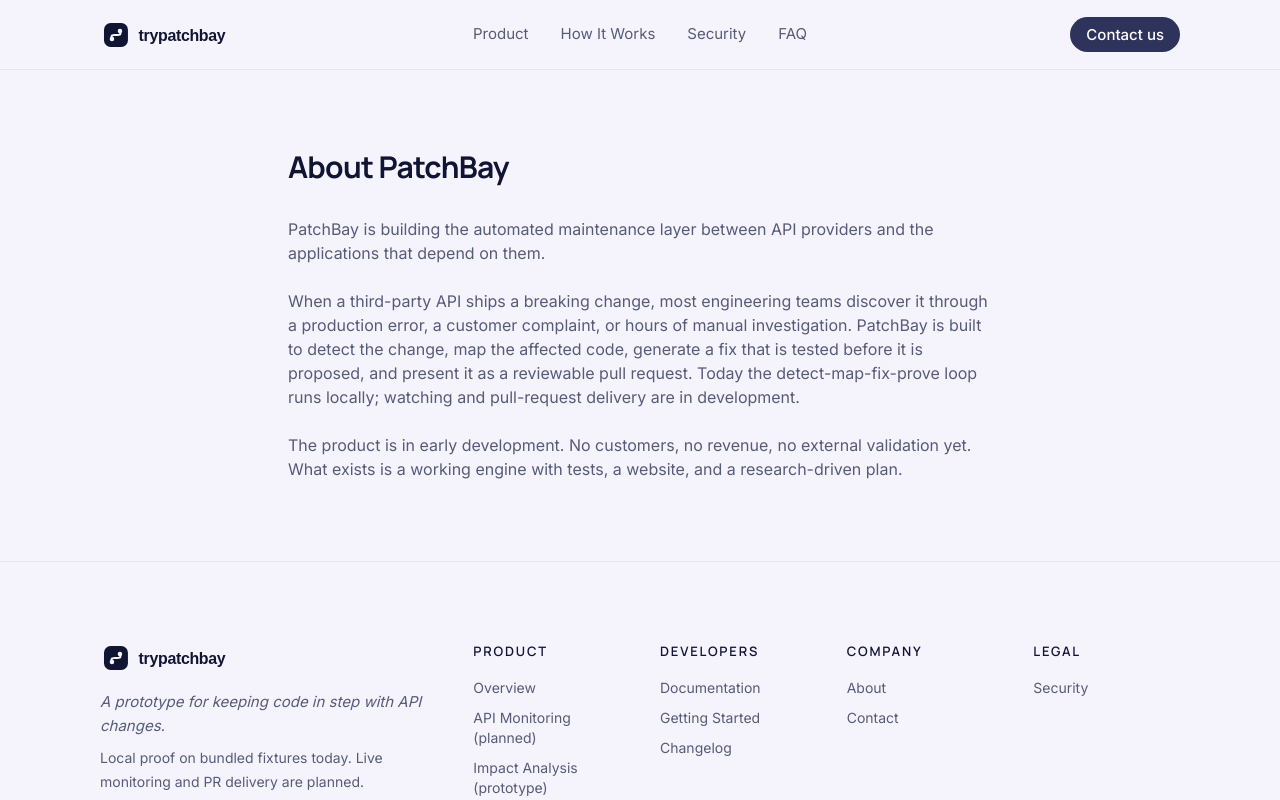
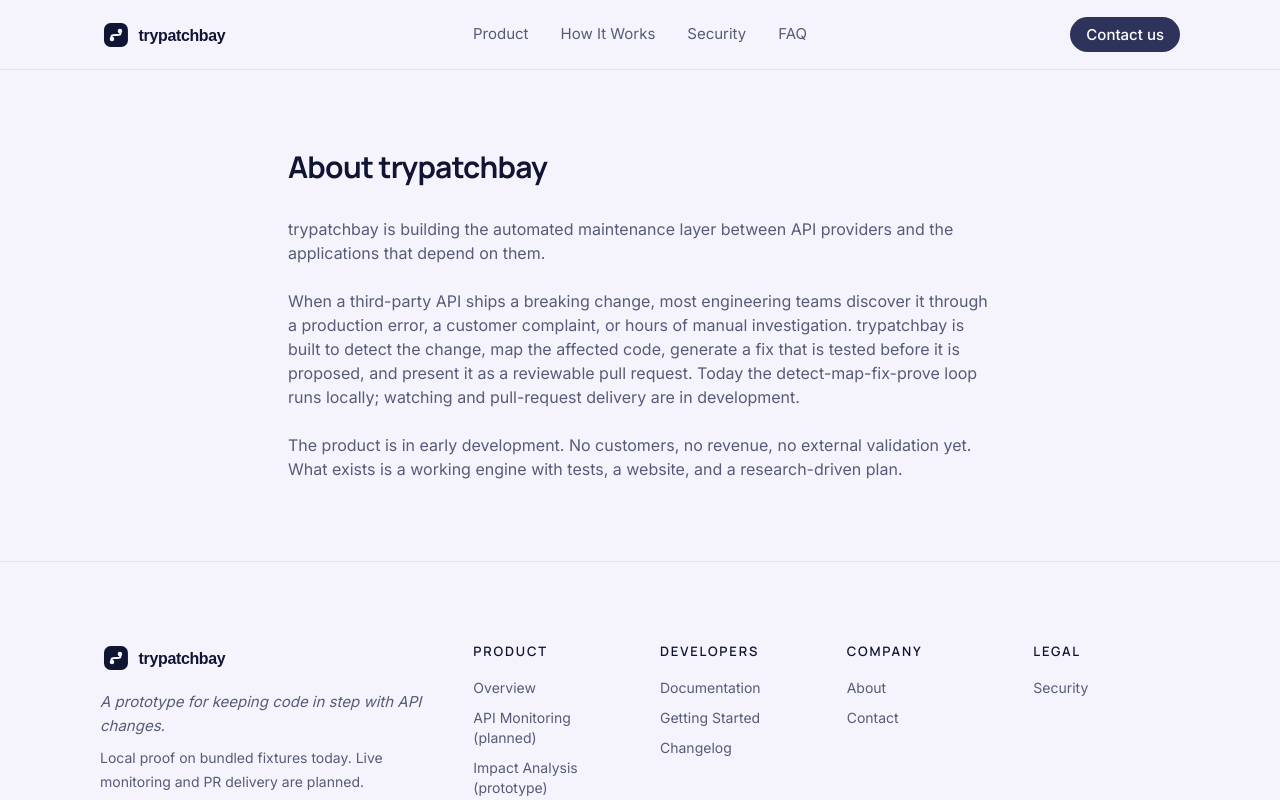
Before and after one commit to Nitish-1303/Patchversion, a Next.js app in the folder packages/site/: page /about in a window 1280 px wide. Shown: the top 800 px of the page. Built offline with nearby package versions, Linux system fonts and the light colour scheme.

Commit message:
site: rebrand visible website name to trypatchbay

```diff
--- a/packages/site/src/app/about/page.tsx
+++ b/packages/site/src/app/about/page.tsx
@@ -1,16 +1,16 @@
 export default function AboutPage() {
   return (
     <div className="max-w-3xl mx-auto px-4 sm:px-6 lg:px-8 py-20">
-      <h1 className="text-3xl font-bold mb-8">About PatchBay</h1>
+      <h1 className="text-3xl font-bold mb-8">About trypatchbay</h1>
       <div className="space-y-6 text-text-secondary">
         <p>
-          PatchBay is building the automated maintenance layer between API providers
+          trypatchbay is building the automated maintenance layer between API providers
           and the applications that depend on them.
         </p>
         <p>
           When a third-party API ships a breaking change, most engineering teams discover
           it through a production error, a customer complaint, or hours of manual
-          investigation. PatchBay is built to detect the change, map the affected code,
+          investigation. trypatchbay is built to detect the change, map the affected code,
           generate a fix that is tested before it is proposed, and present it as a reviewable pull request. Today the
           detect-map-fix-prove loop runs locally; watching and pull-request delivery are
           in development.
```
